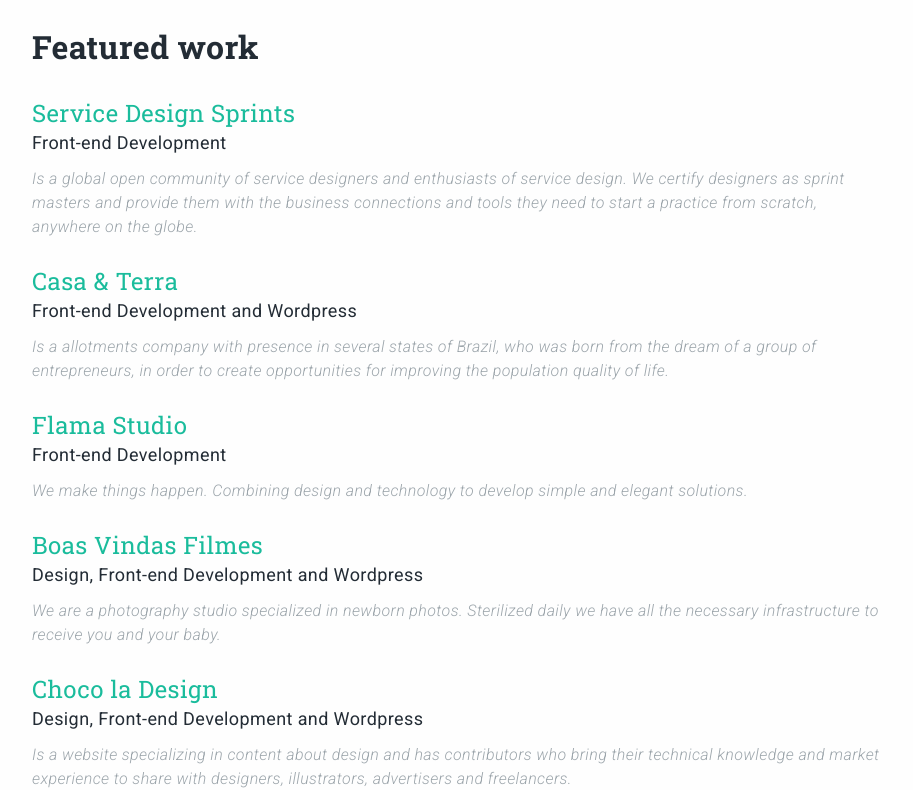
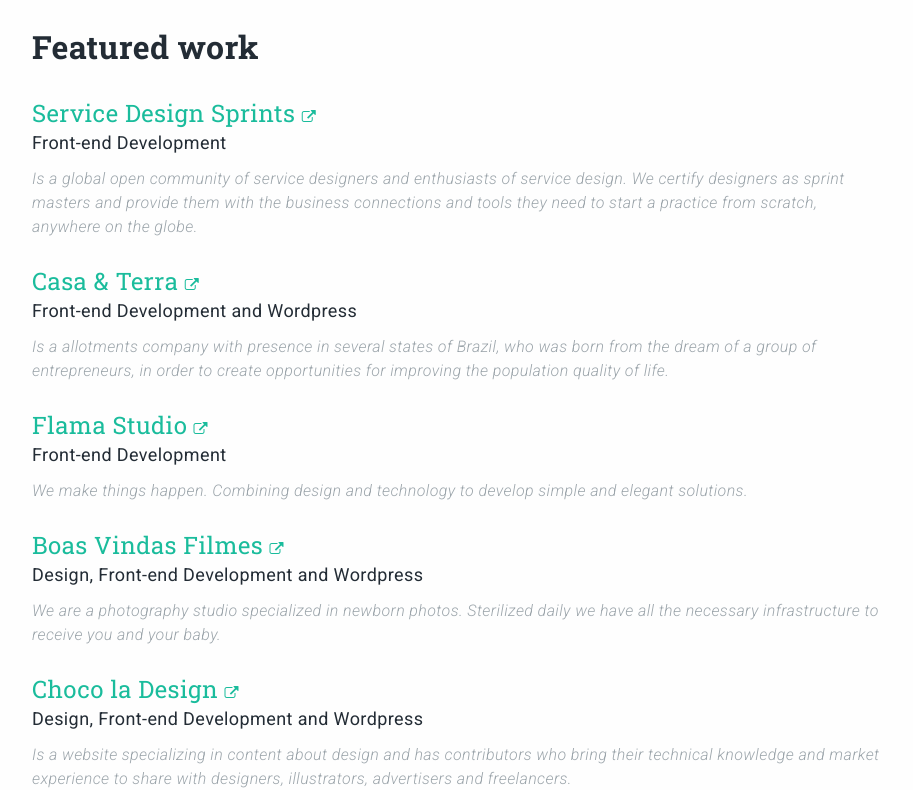
Before and after one commit to filipesf/filipesf.github.io, a Jekyll site: the page built from index.html, in a window 1280 px wide. Shown: the part 976-1766 px from the top of the page, without its empty margins (183-1096 px from the left). Built offline with Jekyll 4.4.1, drawn with Linux system fonts in a browser that asks for light colours; nearby versions of some CDN libraries.

Commit message:
Added -external link- icon to featured works

```diff
--- a/_includes/work-list.html
+++ b/_includes/work-list.html
@@ -3,31 +3,31 @@
       <h2 class="featured-work__title">Featured work</h2>
 
       <div class="work-details">
-        <h3 class="work-details__title"><a href="http://servicedesignsprints.com/" target="_blank" rel="nofollow">Service Design Sprints</a></h3>
+        <h3 class="work-details__title"><a href="http://servicedesignsprints.com/" target="_blank" rel="nofollow">Service Design Sprints <i class="fa fa-external-link"></i></a></h3>
         <span class="work-details__job">Front-end Development</span>
         <p class="work-details__description">Is a global open community of service designers and enthusiasts of service design. We certify designers as sprint masters and provide them with the business connections and tools they need to start a practice from scratch, anywhere on the globe.</p>
       </div>
 
       <div class="work-details">
-        <h3 class="work-details__title"><a href="http://www.casaeterra.com/" target="_blank" rel="nofollow">Casa & Terra</a></h3>
+        <h3 class="work-details__title"><a href="http://www.casaeterra.com/" target="_blank" rel="nofollow">Casa & Terra <i class="fa fa-external-link"></i></a></h3>
         <span class="work-details__job">Front-end Development and Wordpress</span>
         <p class="work-details__description">Is a allotments company with presence in several states of Brazil, who was born from the dream of a group of entrepreneurs, in order to create opportunities for improving the population quality of life.</p>
       </div>
 
       <div class="work-details">
-        <h3 class="work-details__title"><a href="http://flama.me/en" target="_blank" rel="nofollow">Flama Studio</a></h3>
+        <h3 class="work-details__title"><a href="http://flama.me/en" target="_blank" rel="nofollow">Flama Studio <i class="fa fa-external-link"></i></a></h3>
         <span class="work-details__job">Front-end Development</span>
         <p class="work-details__description">We make things happen. Combining design and technology to develop simple and elegant solutions.</p>
       </div>
 
       <div class="work-details">
-        <h3 class="work-details__title"><a href="http://boasvindasfilmes.com.br/" target="_blank" rel="nofollow">Boas Vindas Filmes</a></h3>
+        <h3 class="work-details__title"><a href="http://boasvindasfilmes.com.br/" target="_blank" rel="nofollow">Boas Vindas Filmes <i class="fa fa-external-link"></i></a></h3>
         <span class="work-details__job">Design, Front-end Development and Wordpress</span>
         <p class="work-details__description">We are a photography studio specialized in newborn photos. Sterilized daily we have all the necessary infrastructure to receive you and your baby.</p>
       </div>
 
       <div class="work-details">
-        <h3 class="work-details__title"><a href="http://chocoladesign.com/" target="_blank" rel="nofollow">Choco la Design</a></h3>
+        <h3 class="work-details__title"><a href="http://chocoladesign.com/" target="_blank" rel="nofollow">Choco la Design <i class="fa fa-external-link"></i></a></h3>
         <span class="work-details__job">Design, Front-end Development and Wordpress</span>
         <p class="work-details__description">Is a website specializing in content about design and has contributors who bring their technical knowledge and market experience to share with designers, illustrators, advertisers and freelancers.</p>
       </div>
--- a/_sass/_components.featured.scss
+++ b/_sass/_components.featured.scss
@@ -12,7 +12,6 @@
     font-weight: $font-weight--bold;
 
     @include mq(small-only) { @include font-size($font-size--large, 1.2); }
-
   }
 }
 
@@ -25,6 +24,8 @@
     @include font-size($font-size--large, 1.2);
     font-weight: $font-weight--medium;
     margin: 0;
+
+    i { @include font-size($font-size--small); }
   }
 
   @include e(job) {
```
Also changed, not shown: 3 other files.
